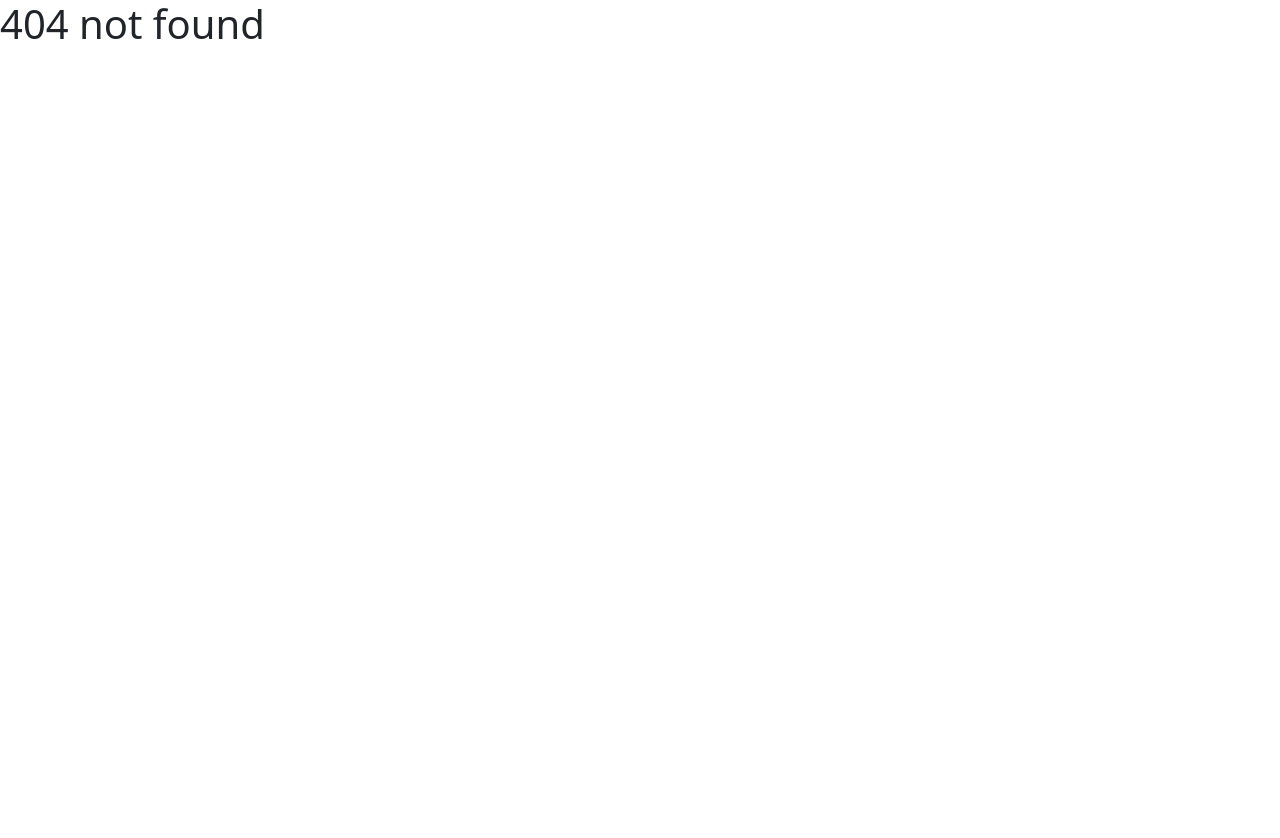
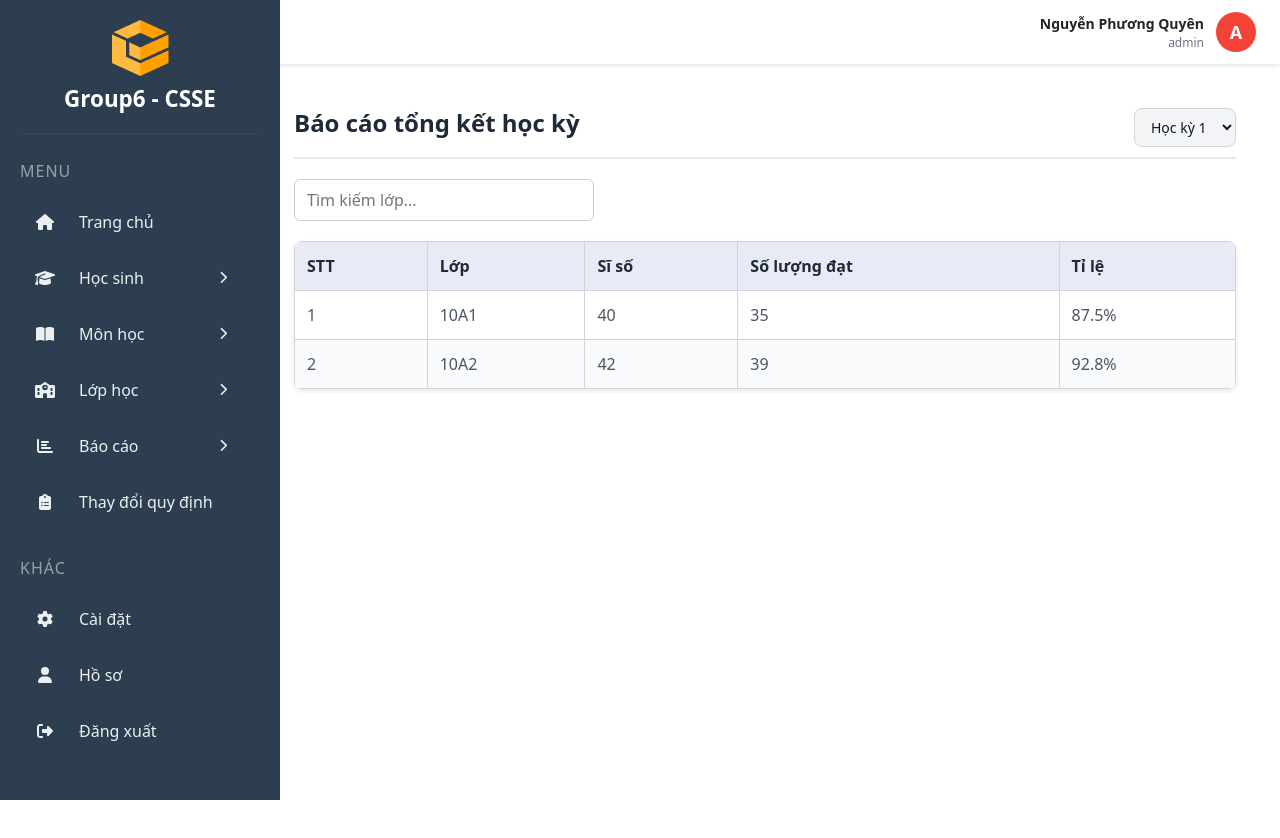
Before and after one commit to PhuongQuyen0908/Student-management-system, a React (Vite) app in the folder fe/: page /admin/semesterreport in a window 1280 px wide. Before the commit this address had no page. Shown: the top 838 px of the page. Before the commit the page ends 800 px from the top, so only its background shows below. Built offline with nearby package versions, Linux system fonts and the light colour scheme.

Commit message:
Added SemesterReportPage and its table

```diff
--- /dev/null
+++ b/fe/src/components/Table/SemesterReportTable.jsx
@@ -0,0 +1,56 @@
+// src/components/Table/SemesterReportTable.jsx
+import TableHeaderAction from '../TableHeaderAction';
+import '../../styles/Table/SemesterReportTable.scss';
+
+const dummySemesterReport = [
+    {
+        class: '10A1',
+        totalStudents: 40,
+        passedStudents: 35,
+        passRate: '87.5%',
+    },
+    {
+        class: '10A2',
+        totalStudents: 42,
+        passedStudents: 39,
+        passRate: '92.8%',
+    },
+];
+
+const SemesterReportTable = () => {
+    return (
+        <div className="semesterreport-table-wrapper">
+            <TableHeaderAction
+                onSearchChange={(value) => console.log('Tìm kiếm:', value)}
+                placeholder="Tìm kiếm lớp..."
+                hideAdd={true}
+            />
+            <div className="semesterreport-table-container">
+                <table className="semesterreport-table">
+                    <thead>
+                        <tr>
+                            <th>STT</th>
+                            <th>Lớp</th>
+                            <th>Sĩ số</th>
+                            <th>Số lượng đạt</th>
+                            <th>Tỉ lệ</th>
+                        </tr>
+                    </thead>
+                    <tbody>
+                        {dummySemesterReport.map((report, index) => (
+                            <tr key={index}>
+                                <td>{index + 1}</td>
+                                <td>{report.class}</td>
+                                <td>{report.totalStudents}</td>
+                                <td>{report.passedStudents}</td>
+                                <td>{report.passRate}</td>
+                            </tr>
+                        ))}
+                    </tbody>
+                </table>
+            </div>
+        </div>
+    );
+};
+
+export default SemesterReportTable;
--- a/fe/src/components/Taskbar/Taskbar.jsx
+++ b/fe/src/components/Taskbar/Taskbar.jsx
@@ -81,7 +81,7 @@ const Taskbar = () => {
         {expandedMenus.reportManagement && (
           <div className="submenu">
             <NavLink to="/admin/subjectreport" className="taskbar-subitem">Lập báo cáo tổng kết môn</NavLink>
-            <NavLink className="taskbar-subitem">Lập báo cáo tổng kết học kỳ</NavLink>
+            <NavLink to="/admin/semesterreport" className="taskbar-subitem">Lập báo cáo tổng kết học kỳ</NavLink>
             <NavLink className="taskbar-subitem">Lập báo cáo kết quả học tập</NavLink>
           </div>
         )}
--- /dev/null
+++ b/fe/src/pages/Admin/SemesterReportPage.jsx
@@ -0,0 +1,22 @@
+import React from 'react';
+import '../../styles/Page/SemesterReportPage.scss';
+import SemesterReportTable from '../../components/Table/SemesterReportTable';
+
+const SemesterReportPage = () => {
+    return (
+        <div className="semesterreport-page-container">
+            <div className="semesterreport-header">
+                <h2 className="semesterreport-title">Báo cáo tổng kết học kỳ</h2>
+                <div className="filter-group">
+                    <select>
+                        <option>Học kỳ 1</option>
+                        <option>Học kỳ 2</option>
+                    </select>
+                </div>
+            </div>
+            <SemesterReportTable />
+        </div>
+    );
+};
+
+export default SemesterReportPage;
--- a/fe/src/routes/AdminRoutes.jsx
+++ b/fe/src/routes/AdminRoutes.jsx
@@ -6,6 +6,7 @@ import ClassesListPage from '../pages/Admin/ClassesListPage';
 import SubjectGradesPage from '../pages/Admin/SubjectGradesPage';
 import StudentsListPage from '../pages/Admin/StudentsListPage';
 import SubjectReportPage from '../pages/Admin/SubjectReportPage';
+import SemesterReportPage from '../pages/Admin/SemesterReportPage';
 const AdminRoutes = {
     path: '/admin',
     element: <AdminPage />,
@@ -38,6 +39,10 @@ const AdminRoutes = {
             path: 'subjectreport',
             element: <SubjectReportPage />,
         },
+        {
+            path: 'semesterreport',
+            element: <SemesterReportPage />,
+        },
     ],
 };
 
--- /dev/null
+++ b/fe/src/styles/Page/SemesterReportPage.scss
@@ -0,0 +1,37 @@
+.semesterreport-page-container {
+  margin-left: 250px;
+  margin-top: 0px;
+  padding: 20px;
+  background-color: white;
+  min-height: calc(100vh - 60px);
+}
+
+.semesterreport-header {
+  display: flex;
+  justify-content: space-between;
+  align-items: center;
+  margin-bottom: 20px;
+  padding-bottom: 10px;
+  border-bottom: 2px solid #e5e7eb;
+}
+
+.semesterreport-title {
+  font-size: 1.5rem;
+  font-weight: 700;
+  color: #1f2937;
+}
+
+.filter-group {
+  display: flex;
+  gap: 12px;
+}
+
+.filter-group select,
+.filter-group input {
+  padding: 8px 12px;
+  border: 1px solid #d1d5db;
+  border-radius: 8px;
+  background-color: #f3f4f6;
+  font-size: 14px;
+  color: #111827;
+}
--- /dev/null
+++ b/fe/src/styles/Table/SemesterReportTable.scss
@@ -0,0 +1,40 @@
+.semesterreport-table-wrapper {
+  .semesterreport-table-container {
+    overflow-x: auto;
+    background-color: white;
+    border-radius: 8px;
+    box-shadow: 0 2px 5px rgba(0, 0, 0, 0.1);
+    margin: 20px 0;
+  }
+
+  .semesterreport-table {
+    min-width: 100%;
+    color: #4b5563;
+    border-collapse: collapse;
+
+    thead {
+      background-color: #e8eaf6;
+      color: #1f2937;
+      font-size: 16px;
+    }
+
+    th,
+    td {
+      padding: 12px;
+      text-align: left;
+      border: 1px solid #d1d5db;
+    }
+
+    tr:hover {
+      background-color: #f9fafb;
+    }
+
+    th {
+      font-weight: bold;
+    }
+
+    tbody tr:nth-child(even) {
+      background-color: #f9fafb;
+    }
+  }
+}
```
